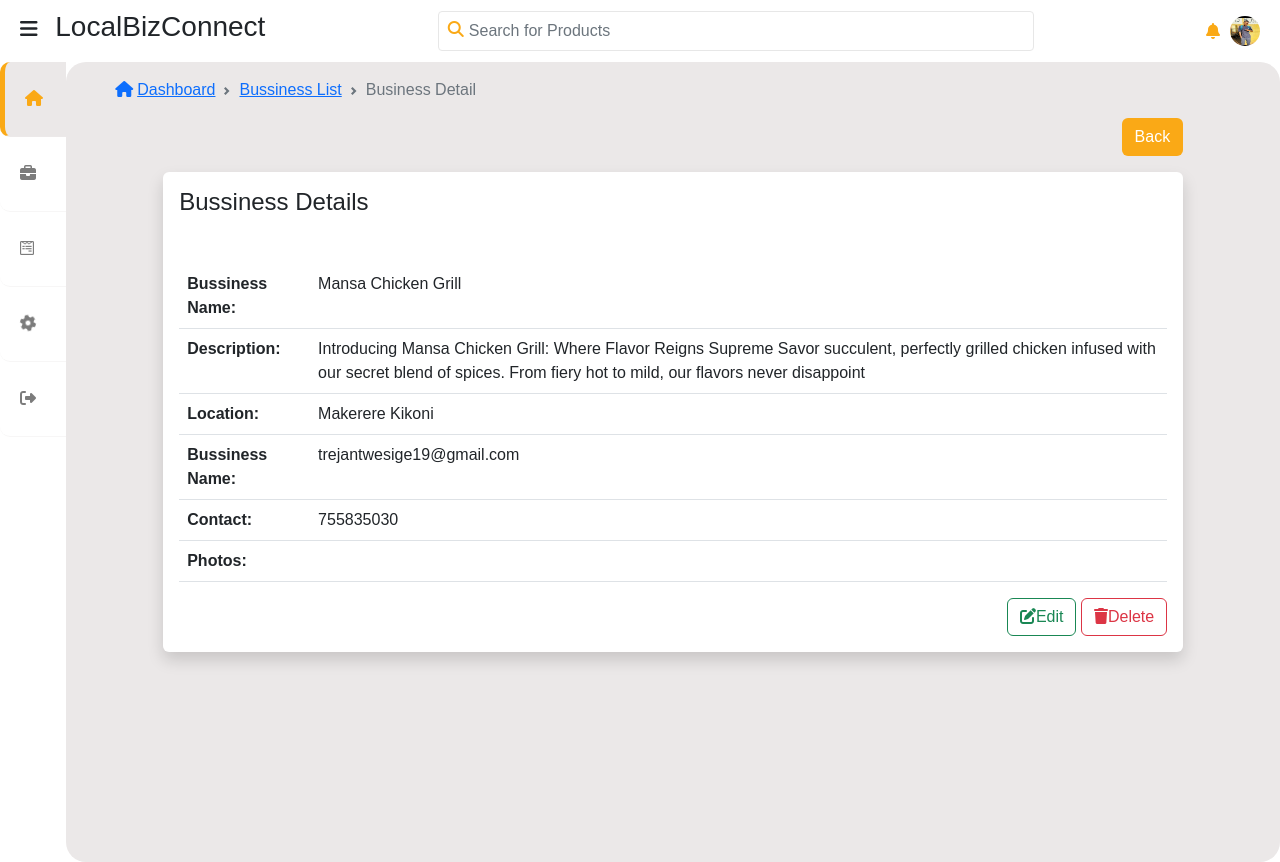
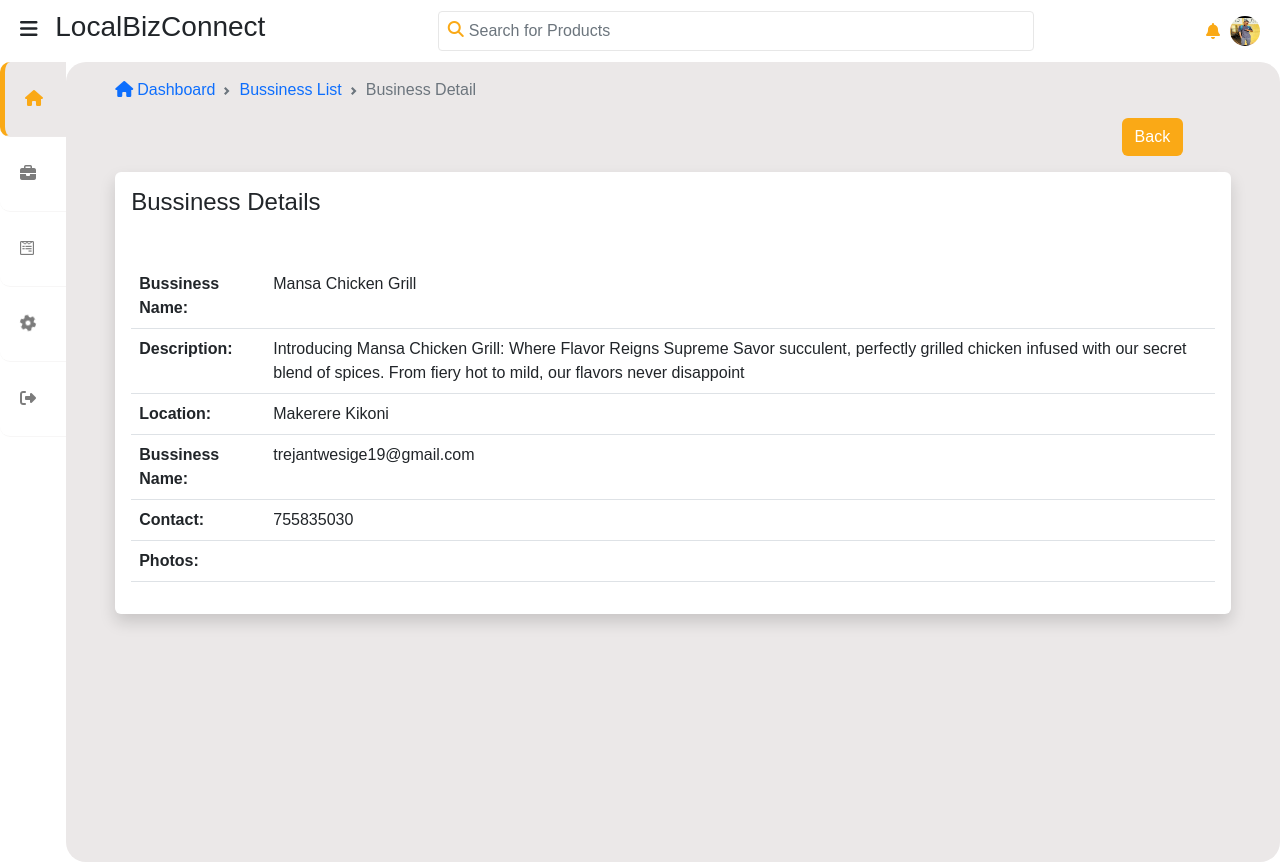
Before and after one commit to namutala/website, a Django app: page /business/12 in a window 1280 px wide. Run offline with Django 5.2, Linux system fonts and the light colour scheme; a user stored in the database is signed in; data comes from the database, SQL or seed files in the repository; both versions use the stored data as it was after the commit; data that the repository does not hold is empty; some libraries are stand-ins or nearby versions.

Commit message:
resposive done base

```diff
--- a/business/templates/business/business_detail.html
+++ b/business/templates/business/business_detail.html
@@ -13,7 +13,7 @@
       <a class="btn b-primary text-white me-5" href="{% url 'businesses_list'%}">Back</a>
     </div>
 
-    <div class="mt-3 rounded shadow mx-5 p-3 bg-white">
+    <div class="mt-3 rounded shadow p-3 bg-white">
         <div>
             <h4>Bussiness Details</h4>
             <div class="mt-5">
@@ -47,25 +47,15 @@
                         </td>
                     </tr>
                 </table>
-                <div class="text-end">
+                {% comment %} <div class="text-end">
                     <a class="btn btn-outline-success "><i class="fa-solid fa-pen-to-square"></i>Edit</a>
                     <a class="btn btn-outline-danger"><i class="fa-solid fa-trash"></i>Delete</a>
-                </div>
+                </div> {% endcomment %}
             </div>
         </div>
     </div>
 </div>
 
-    <!-- <h1>{{ business.business_name }}</h1>
-    <p><strong>Description:</strong> {{ business.business_description }}</p>
-    <p><strong>Location:</strong> {{ business.location }}</p>
-    <p><strong>Email:</strong> {{ business.email }}</p>
-    <p><strong>Contact:</strong> {{ business.contact }}</p>
-    <h2>Photos</h2>
-    <div>
-        {% for catalogue in business.catalogues.all %}
-            <img src="{{ catalogue.images.url }}" alt="Photo">
-        {% endfor %}
-    </div> -->
+
 
 {%  endblock %}
--- a/business/templates/business/businesses_list.html
+++ b/business/templates/business/businesses_list.html
@@ -12,7 +12,7 @@
                 <a class="btn b-primary text-white" href="{% url 'register_biz'%}">Create a new business</a>
               </div>
 
-              <div class="table-container bg-white p-3 rounded mt-3">
+              <div class="table-responsive bg-white p-3 rounded mt-3">
                 <table class="table" id="business_table">
                   <thead>
                     <th>#</th>
--- a/static/base.css
+++ b/static/base.css
@@ -181,3 +181,10 @@ textarea{
     width: 100%;
     height: 40px;
 }
+a{
+    text-decoration: none!important;
+}
+
+form div{
+    margin-top: 10px;
+}
--- a/static/home.css
+++ b/static/home.css
@@ -308,7 +308,9 @@ a{
 .slide-all .test-slide .move .prod{
     min-height: 350px;
     min-width: 25%;
+    flex: 1 0 200px;
     margin-left: 10px;
+
 }
 
 
--- a/static/login.css
+++ b/static/login.css
@@ -17,10 +17,12 @@ body{
     display: flex;
     justify-content: center;
     align-items: center;
+    flex-wrap: wrap;
 }
 .side-content, .login{
     height: 80vh;
     width: 80vh;
+    flex: 1 0 400px;
     display: grid;
     place-items: center;
     box-sizing: border-box;
--- a/templates/base.html
+++ b/templates/base.html
@@ -87,6 +87,8 @@ crossorigin="anonymous"></script>
 <script src="https://cdn.jsdelivr.net/npm/bootstrap@5.2.3/dist/js/bootstrap.bundle.min.js" integrity="sha384-kenU1KFdBIe4zVF0s0G1M5b4hcpxyD9F7jL+jjXkk+Q2h455rYXK/7HAuoJl+0I4" crossorigin="anonymous"></script>
 <script>
      $('input').addClass('form-control');
+     $('text-area').addClass('form-control');
+     $('select').addClass('form-control');
      function toggleSidebar() {
         $(".sidebar").toggleClass('closed');
       }
```
Also changed, not shown: business/templates/business/business_create.html (+3 -29 lines), db.sqlite3.
